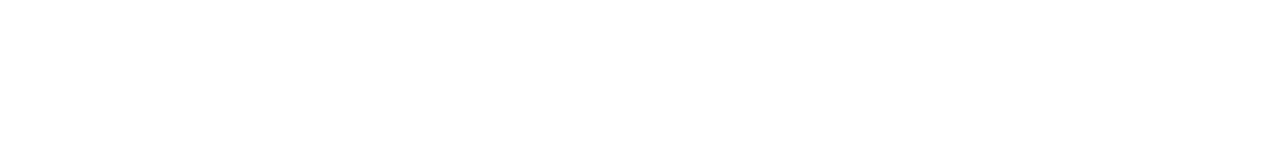
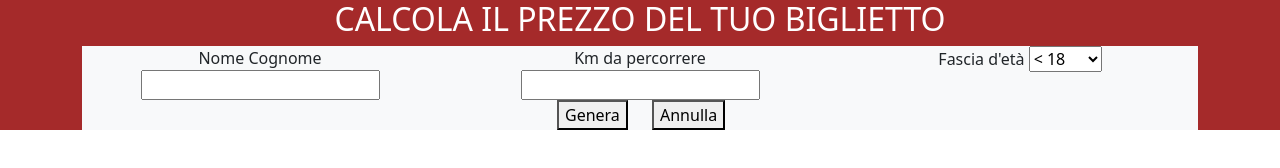
Before and after one commit to FernandoSilvera/js-biglietto-treno-form, a plain HTML site: page index.html in a window 1280 px wide. Drawn offline with nearby package versions, Linux system fonts and the light colour scheme.

Commit message:
Buy ticket section HTML completed.

```diff
--- a/css/styles.css
+++ b/css/styles.css
@@ -0,0 +1,8 @@
+main {
+    background-color: brown;
+}
+
+#buy-ticket input {
+    display: block;
+    margin: 0 auto;
+}
--- a/index.html
+++ b/index.html
@@ -11,6 +11,46 @@
 </head>
 
 <body>
+    <main>
+        <div class="container">
+            <h2 class="text-center text-white text-uppercase">Calcola il prezzo del tuo biglietto</h2>
+            <div class="bg-light">
+                <form id="buy-ticket"  action="">
+                    <div class="row text-center">
+                        <div class="col">
+                            <label for="name">Nome Cognome</label>
+                            <input type="text" name="userName" id="name">
+                        </div>
+
+                        <div class="col">
+                            <label for="km">Km da percorrere</label>
+                            <input type="number" name="userKm" id="km">
+                        </div>
+
+                        <div class="col">
+                            <label for="age">Fascia d'età</label>
+                            <select name="userAge" id="age">
+                                <option value="under">&lt; 18</option>
+                                <option value="normal">18 - 65</option>
+                                <option value="over">&gt; 65</option>
+                            </select>
+                        </div>
+                    </div>
+
+                    <div class="row justify-content-center">
+                        <div class="col-1">
+                            <button type="button">Genera</button>
+                        </div>
+
+                        <div class="col-1">
+                            <button type="button">Annulla</button>
+                        </div>
+                    </div>
+                </form>
+
+            </div>
+        </div>
+    </main>
 
     <script src="js/script.js"></script>
 </body>
```
